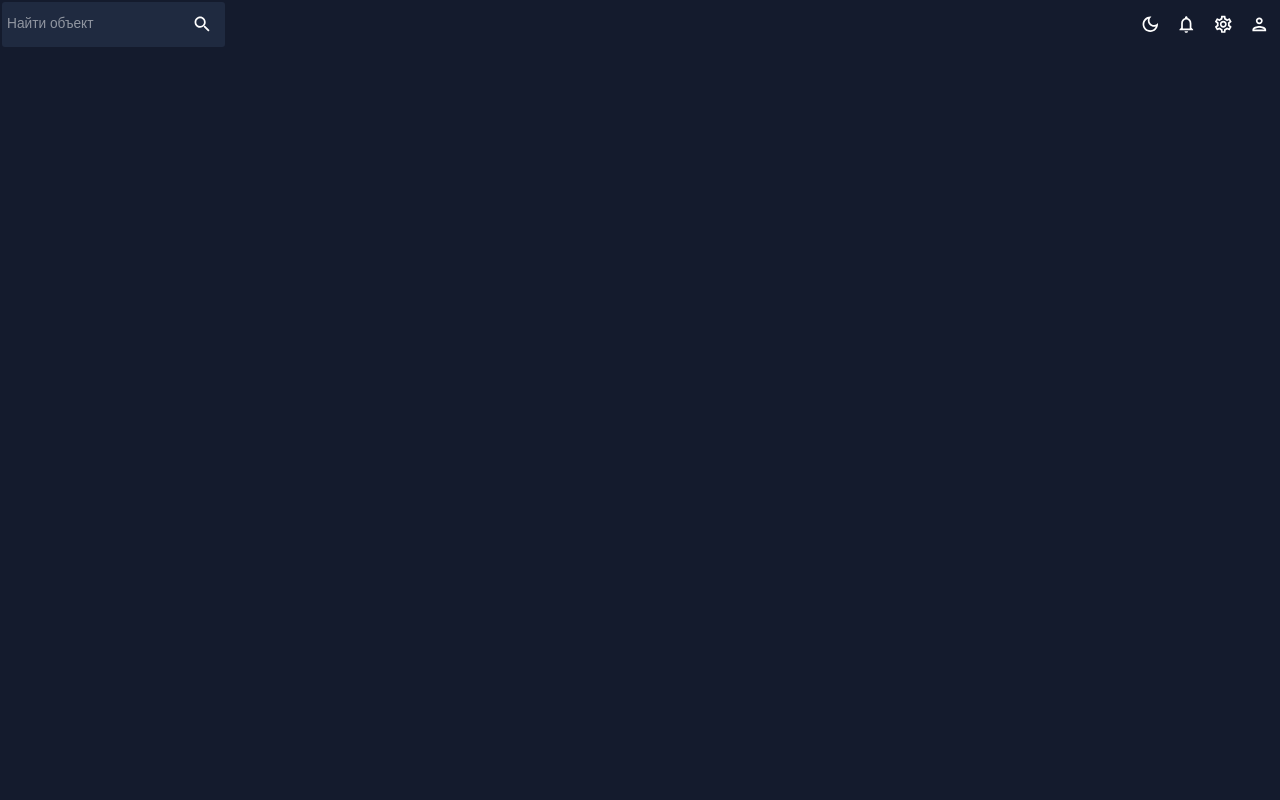
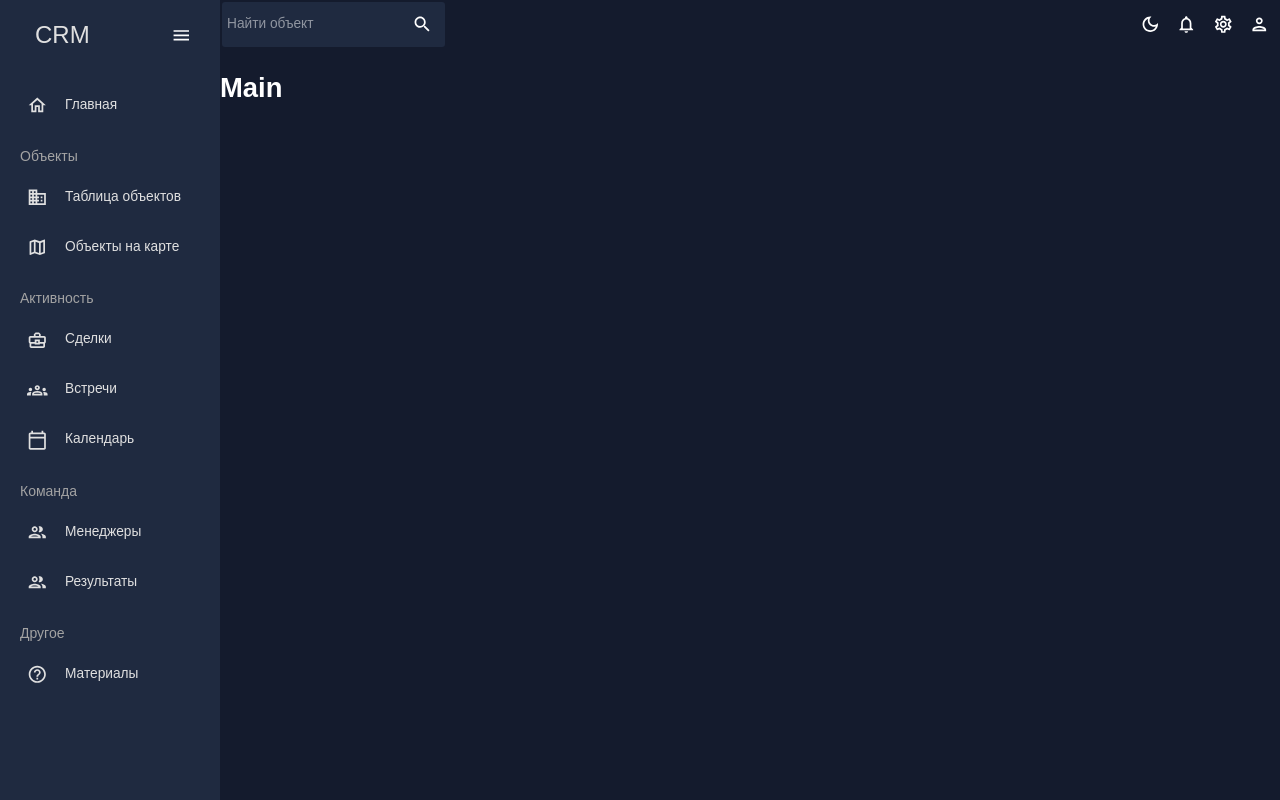
Before and after one commit to Salimov-dev/Develop-CRM, a React (Vite) app in the folder client/: page / in a window 1280 px wide. Built offline with nearby package versions, Linux system fonts and the light colour scheme; no server answers.

Commit message:
sidebar готов

```diff
--- a/client/src/App.tsx
+++ b/client/src/App.tsx
@@ -5,9 +5,17 @@ import styled from "@emotion/styled";
 import ScrollToTop from "./utils/scroll-to-top";
 import AppLoader from "./hoc/app-loader";
 import Main from "./layouts/main";
+// import Objects from "./layouts/objects";
+// import Meetings from "./layouts/meetings";
+// import Presentations from "./layouts/poresentations";
+// import Managers from "./layouts/managers";
+// import Materials from "./layouts/materials";
 import { ColorModeContext, useMode } from "./theme";
+import TopBar from "./components/UI/topbar/topbar";
+import Sidebar from "./components/UI/sidebar/sidebar";
 
 const AppStyled = styled(Box)`
+  display: flex;
   height: 100vh;
   overflow: auto;
 
@@ -25,20 +33,28 @@ const AppStyled = styled(Box)`
   }
 `;
 
+const RightSide = styled(Box)`
+  width: 100%;
+`;
+
 function App() {
   const [theme, colorMode] = useMode();
   return (
     <ColorModeContext.Provider value={colorMode}>
       <ThemeProvider theme={theme}>
         <CssBaseline />
-        <AppStyled>
-          <AppLoader>
-            <BrowserRouter>
-              <ScrollToTop />
-              <Main />
-            </BrowserRouter>
-          </AppLoader>
-        </AppStyled>
+        <AppLoader>
+          <ScrollToTop />
+          <AppStyled>
+            <Sidebar />
+            <RightSide>
+              <TopBar />
+              <Routes>
+                <Route index path="" element={<Main />} />
+              </Routes>
+            </RightSide>
+          </AppStyled>
+        </AppLoader>
       </ThemeProvider>
     </ColorModeContext.Provider>
   );
--- /dev/null
+++ b/client/src/components/UI/sidebar/components/company-logo.tsx
@@ -0,0 +1,37 @@
+
+import Logo from "../assets/svetofor-logo.png";
+import {
+  Box,
+  IconButton,
+  Typography,
+  useTheme,
+  styled,
+  Divider,
+} from "@mui/material";
+
+const CompanyLogo = ({ colors }) => {
+  return (
+    <Box mb="25px">
+      <Box textAlign="center" mb={2}>
+        <Typography variant="h5" color={colors.greenAccent[500]}>
+          ООО "Восторг-76"
+        </Typography>
+      </Box>
+      <Box display="flex" justifyContent="center" alignItems="center">
+        <img
+          alt="profile-user"
+          width="100px"
+          height="100px"
+          src={Logo}
+          style={{
+            cursor: "pointer",
+            borderRadius: "50%",
+            marginBottom: "12px",
+          }}
+        />
+      </Box>
+    </Box>
+  );
+};
+
+export default CompanyLogo;
--- /dev/null
+++ b/client/src/components/UI/sidebar/components/header.tsx
@@ -0,0 +1,34 @@
+import { MenuItem } from "react-pro-sidebar";
+import { Box, IconButton, Typography } from "@mui/material";
+import MenuOutlinedIcon from "@mui/icons-material/MenuOutlined";
+
+const Header = ({ isCollapsed, setIsCollapsed, colors }) => {
+  return (
+    <MenuItem
+      onClick={() => setIsCollapsed(!isCollapsed)}
+      icon={isCollapsed ? <MenuOutlinedIcon /> : undefined}
+      style={{
+        margin: "10px 0 20px 0",
+        color: colors.grey[100],
+      }}
+    >
+      {!isCollapsed && (
+        <Box
+          display="flex"
+          justifyContent="space-between"
+          alignItems="center"
+          ml="15px"
+        >
+          <Typography variant="h3" color={colors.grey[100]}>
+            CRM
+          </Typography>
+          <IconButton onClick={() => setIsCollapsed(!isCollapsed)}>
+            <MenuOutlinedIcon />
+          </IconButton>
+        </Box>
+      )}
+    </MenuItem>
+  );
+};
+
+export default Header;
--- /dev/null
+++ b/client/src/components/UI/sidebar/components/item.tsx
@@ -0,0 +1,31 @@
+import {
+  Box,
+  IconButton,
+  Typography,
+  useTheme,
+  styled,
+  Divider,
+} from "@mui/material";
+import { Link, NavLink } from "react-router-dom";
+import { tokens } from "../../../../theme";
+import { Sidebar as ProSidebar, Menu, MenuItem } from "react-pro-sidebar";
+
+const Item = ({ title, to, icon, selected, setSelected }) => {
+  const theme = useTheme();
+  const colors = tokens(theme.palette.mode);
+  return (
+    <MenuItem
+      active={selected === title}
+      style={{
+        color: colors.grey[100],
+      }}
+      onClick={() => setSelected(title)}
+      icon={icon}
+      component={<Link to={to} />}
+    >
+      <Typography>{title}</Typography>
+    </MenuItem>
+  );
+};
+
+export default Item;
--- /dev/null
+++ b/client/src/components/UI/sidebar/components/items-list.tsx
@@ -0,0 +1,131 @@
+import { Box, Typography, styled } from "@mui/material";
+import Item from "./item";
+// icons
+import HomeOutlinedIcon from "@mui/icons-material/HomeOutlined";
+import PeopleOutlinedIcon from "@mui/icons-material/PeopleOutlined";
+import MapOutlinedIcon from "@mui/icons-material/MapOutlined";
+import GroupsOutlinedIcon from "@mui/icons-material/GroupsOutlined";
+import BusinessCenterOutlinedIcon from "@mui/icons-material/BusinessCenterOutlined";
+import CalendarTodayOutlinedIcon from "@mui/icons-material/CalendarTodayOutlined";
+import HelpOutlineOutlinedIcon from "@mui/icons-material/HelpOutlineOutlined";
+import BusinessOutlinedIcon from "@mui/icons-material/BusinessOutlined";
+
+const Component = styled(Box)`
+  height: 100vh;
+  overflow: hidden;
+
+  ::-webkit-scrollbar {
+    width: 0px;
+  }
+
+  ::-webkit-scrollbar-track {
+    border-radius: 100vw;
+  }
+
+  ::-webkit-scrollbar-thumb {
+    background-color: gray;
+    border-radius: 100vw;
+  }
+`;
+
+const ItemsList = ({ isCollapsed, selected, setSelected, colors }) => {
+  return (
+    <Component>
+      <Item
+        title="Главная"
+        to="/"
+        icon={<HomeOutlinedIcon />}
+        selected={selected}
+        setSelected={setSelected}
+      />
+      <Typography
+        variant="h6"
+        color={colors.grey[300]}
+        sx={{ m: !isCollapsed ? "15px 0 5px 20px" : "15px 0 5px 10px" }}
+      >
+        Объекты
+      </Typography>
+      <Item
+        title="Таблица объектов"
+        to="/objects"
+        icon={<BusinessOutlinedIcon />}
+        selected={selected}
+        setSelected={setSelected}
+      />
+      <Item
+        title="Объекты на карте"
+        to="/map"
+        icon={<MapOutlinedIcon />}
+        selected={selected}
+        setSelected={setSelected}
+      />
+      <Typography
+        variant="h6"
+        color={colors.grey[300]}
+        sx={{ m: !isCollapsed ? "15px 0 5px 20px" : "15px 0 5px 4px" }}
+      >
+        Активность
+      </Typography>
+      <Item
+        title="Сделки"
+        to="/deal"
+        icon={<BusinessCenterOutlinedIcon />}
+        selected={selected}
+        setSelected={setSelected}
+      />
+      <Item
+        title="Встречи"
+        to="/meetings"
+        icon={<GroupsOutlinedIcon />}
+        selected={selected}
+        setSelected={setSelected}
+      />
+      <Item
+        title="Календарь"
+        to="/calendar"
+        icon={<CalendarTodayOutlinedIcon />}
+        selected={selected}
+        setSelected={setSelected}
+      />
+
+      <Typography
+        variant="h6"
+        color={colors.grey[300]}
+        sx={{ m: !isCollapsed ? "15px 0 5px 20px" : "15px 0 5px 10px" }}
+      >
+        Команда
+      </Typography>
+      <Item
+        title="Менеджеры"
+        to="/managers"
+        icon={<PeopleOutlinedIcon />}
+        selected={selected}
+        setSelected={setSelected}
+      />
+      <Item
+        title="Результаты"
+        to="/results"
+        icon={<PeopleOutlinedIcon />}
+        selected={selected}
+        setSelected={setSelected}
+      />
+
+      <Typography
+        variant="h6"
+        color={colors.grey[300]}
+        sx={{ m: !isCollapsed ? "15px 0 5px 20px" : "15px 0 5px 18px" }}
+      >
+        Другое
+      </Typography>
+      <Item
+        title="Материалы"
+        to="/materials"
+        icon={<HelpOutlineOutlinedIcon />}
+        selected={selected}
+        setSelected={setSelected}
+      />
+    </Component>
+  );
+};
+
+export default ItemsList;
--- /dev/null
+++ b/client/src/components/UI/sidebar/sidebar.tsx
@@ -0,0 +1,48 @@
+import { useState } from "react";
+import { Sidebar as ProSidebar, Menu } from "react-pro-sidebar";
+import { useTheme } from "@mui/material";
+import { tokens } from "../../../theme";
+import Header from "./components/header";
+import CompanyLogo from "./components/company-logo";
+import ItemsList from "./components/items-list";
+import { Component } from "./styled/styled";
+
+const Sidebar = () => {
+  const theme = useTheme();
+  const colors = tokens(theme.palette.mode);
+  const [isCollapsed, setIsCollapsed] = useState(false);
+  const [selected, setSelected] = useState("Dashboard");
+
+  return (
+    <Component
+      sx={{
+        width: !isCollapsed ? "220px" : "inherit",
+        "& .ps-sidebar-container": {
+          background: `${colors.primary[400]} !important`,
+          width: !isCollapsed ? "220px" : "inherit",
+        },
+      }}
+    >
+      <ProSidebar collapsed={isCollapsed}>
+        <Menu iconShape="square">
+          <Header
+            isCollapsed={isCollapsed}
+            setIsCollapsed={setIsCollapsed}
+            colors={colors}
+          />
+
+          {/* {!isCollapsed && <CompanyLogo colors={colors} />} */}
+
+          <ItemsList
+            isCollapsed={isCollapsed}
+            selected={selected}
+            setSelected={setSelected}
+            colors={colors}
+          />
+        </Menu>
+      </ProSidebar>
+    </Component>
+  );
+};
+
+export default Sidebar;
--- /dev/null
+++ b/client/src/components/UI/sidebar/styled/styled.tsx
@@ -0,0 +1,21 @@
+import { Box, styled } from "@mui/material";
+
+export const Component = styled(Box)({
+  "& .ps-sidebar-root": {
+    // position: 'fixed',
+    border: "none",
+  },
+  "& .pro-icon-wrapper": {
+    backgroundColor: "transparent !important",
+  },
+  "& .pro-inner-item": {
+    padding: "5px 35px 5px 20px !important",
+  },
+  "& .ps-menu-button:hover": {
+    color: "#868dfb !important",
+    backgroundColor: "inherit !important",
+  },
+  "& .ps-menu-button.ps-active": {
+    color: "#868dfb !important",
+  },
+});
--- a/client/src/layouts/main.tsx
+++ b/client/src/layouts/main.tsx
@@ -1,9 +1,11 @@
 import { useSelector } from "react-redux";
 import { getObjectsList } from "../store/objects.store";
-import TopBar from "../components/UI/top-bar/top-bar";
+import TopBar from "../components/UI/topbar/topbar";
 
-export default function ButtonAppBar() {
+const Main = () => {
   const objects = useSelector(getObjectsList());
   console.log("objects", objects);
-  return <TopBar />;
-}
+  return <h1>Main</h1>;
+};
+
+export default Main;
--- a/client/src/main.tsx
+++ b/client/src/main.tsx
@@ -3,13 +3,16 @@ import ReactDOM from "react-dom/client";
 import App from "./App.tsx";
 import { Provider } from "react-redux";
 import { createStore } from "./store/create-store.ts";
+import { BrowserRouter } from "react-router-dom";
 
 const store = createStore();
 
 ReactDOM.createRoot(document.getElementById("root")!).render(
   <Provider store={store}>
     <React.StrictMode>
+    <BrowserRouter>
       <App />
+    </BrowserRouter>
     </React.StrictMode>
   </Provider>
 );
```
Also changed, not shown: client/src/assets/ava.png (added), client/src/components/UI/sidebar/assets/svetofor-logo.png (added), client/src/components/UI/topbar/topbar.tsx (renamed from client/src/components/UI/top-bar/top-bar.tsx).
